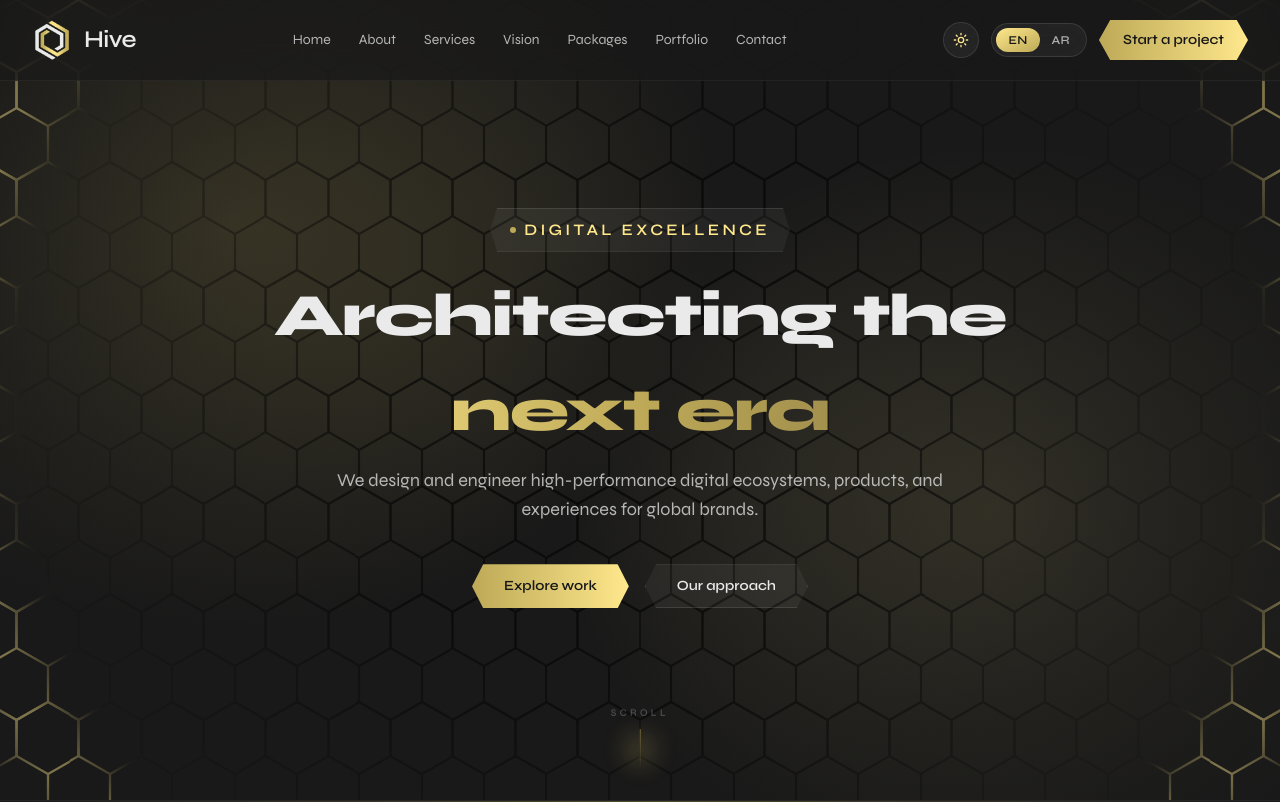
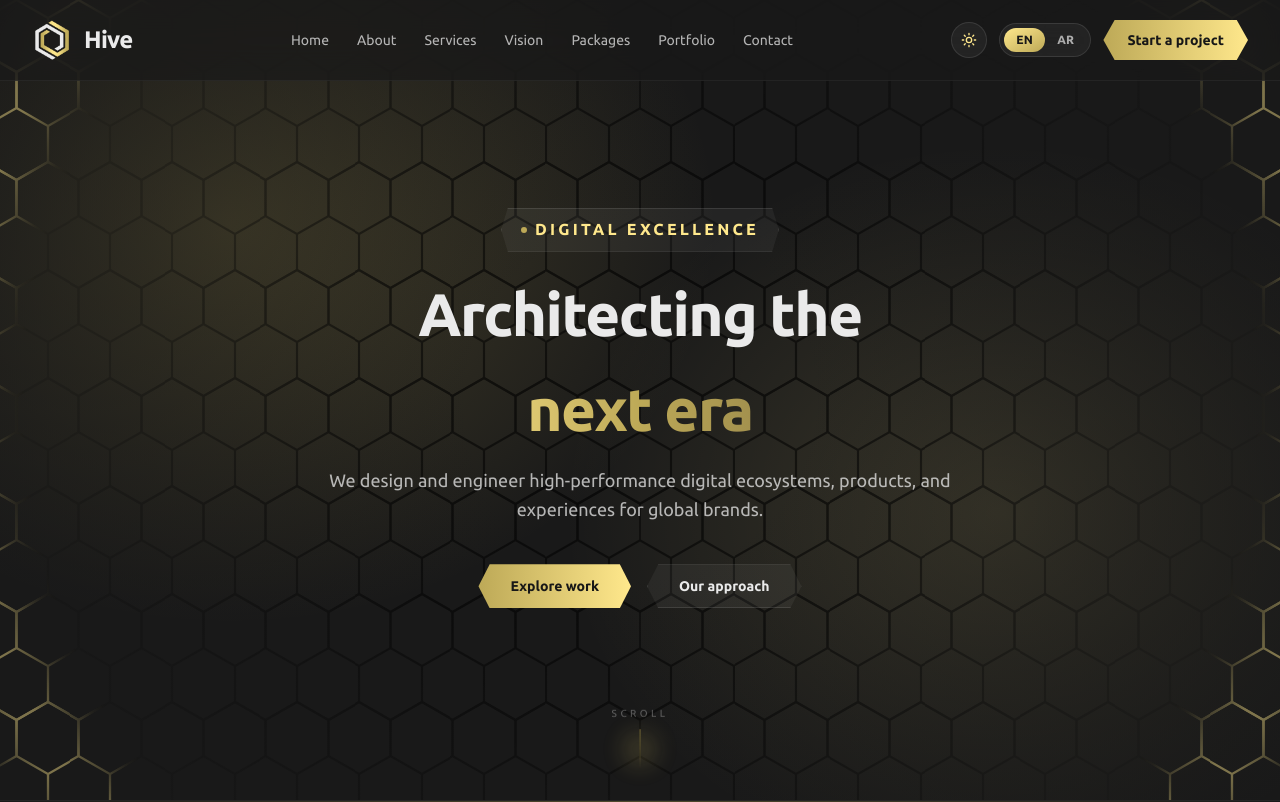
Before and after one commit to wael2839/hive, a Next.js app: page /en in a window 1280 px wide. Shown: the top 802 px of the page. Built offline with nearby package versions, Linux system fonts and the light colour scheme.

Commit message:
add my font

```diff
--- a/src/app/[locale]/layout.tsx
+++ b/src/app/[locale]/layout.tsx
@@ -42,7 +42,7 @@ export default async function LocaleLayout({ children, params }: Props) {
     <>
       <DocumentLocale locale={locale} />
       <div
-        className={`min-h-screen bg-hive-black ${locale === "ar" ? "font-[family-name:var(--font-noto-arabic)]" : "font-[family-name:var(--font-syne)]"}`}
+        className="min-h-screen bg-hive-black font-[family-name:var(--font-ubuntu-arabic)]"
         dir={locale === "ar" ? "rtl" : "ltr"}
         lang={locale}
       >
--- a/src/app/globals.css
+++ b/src/app/globals.css
@@ -83,7 +83,7 @@ html.light {
   --color-hive-off-white: var(--hive-fg);
   --color-hive-border: var(--hive-border);
   --color-hive-border-subtle: var(--hive-border-subtle);
-  --font-sans: var(--font-syne), var(--font-noto-arabic), system-ui, sans-serif;
+  --font-sans: var(--font-syne), var(--font-ubuntu-arabic), var(--font-noto-arabic), system-ui, sans-serif;
   --font-mono: var(--font-geist-mono);
 }
 
--- a/src/app/layout.tsx
+++ b/src/app/layout.tsx
@@ -1,6 +1,7 @@
 import type { Metadata } from "next";
 import { Geist_Mono } from "next/font/google";
 import { Noto_Sans_Arabic, Syne } from "next/font/google";
+import localFont from "next/font/local";
 import { ThemeProvider } from "@/components/ThemeProvider";
 import "./globals.css";
 
@@ -14,6 +15,23 @@ const notoArabic = Noto_Sans_Arabic({
   variable: "--font-noto-arabic",
   subsets: ["arabic"],
   weight: ["400", "500", "600", "700"],
+});
+
+const ubuntuArabic = localFont({
+  src: [
+    {
+      path: "../../public/Ubuntu-Arabic-Regular.ttf",
+      weight: "400",
+      style: "normal",
+    },
+    {
+      path: "../../public/Ubuntu-Arabic-Bold.ttf",
+      weight: "700",
+      style: "normal",
+    },
+  ],
+  variable: "--font-ubuntu-arabic",
+  display: "swap",
 });
 
 const geistMono = Geist_Mono({
@@ -38,7 +56,7 @@ export default function RootLayout({
   return (
     <html lang="en" suppressHydrationWarning className="h-full">
       <body
-        className={`${syne.variable} ${notoArabic.variable} ${geistMono.variable} min-h-full antialiased bg-hive-black text-hive-off-white`}
+        className={`${syne.variable} ${notoArabic.variable} ${ubuntuArabic.variable} ${geistMono.variable} min-h-full antialiased bg-hive-black text-hive-off-white`}
       >
         <ThemeProvider>{children}</ThemeProvider>
       </body>
```
Also changed, not shown: public/Ubuntu-Arabic-Bold.ttf (added), public/Ubuntu-Arabic-Regular.ttf (added).
